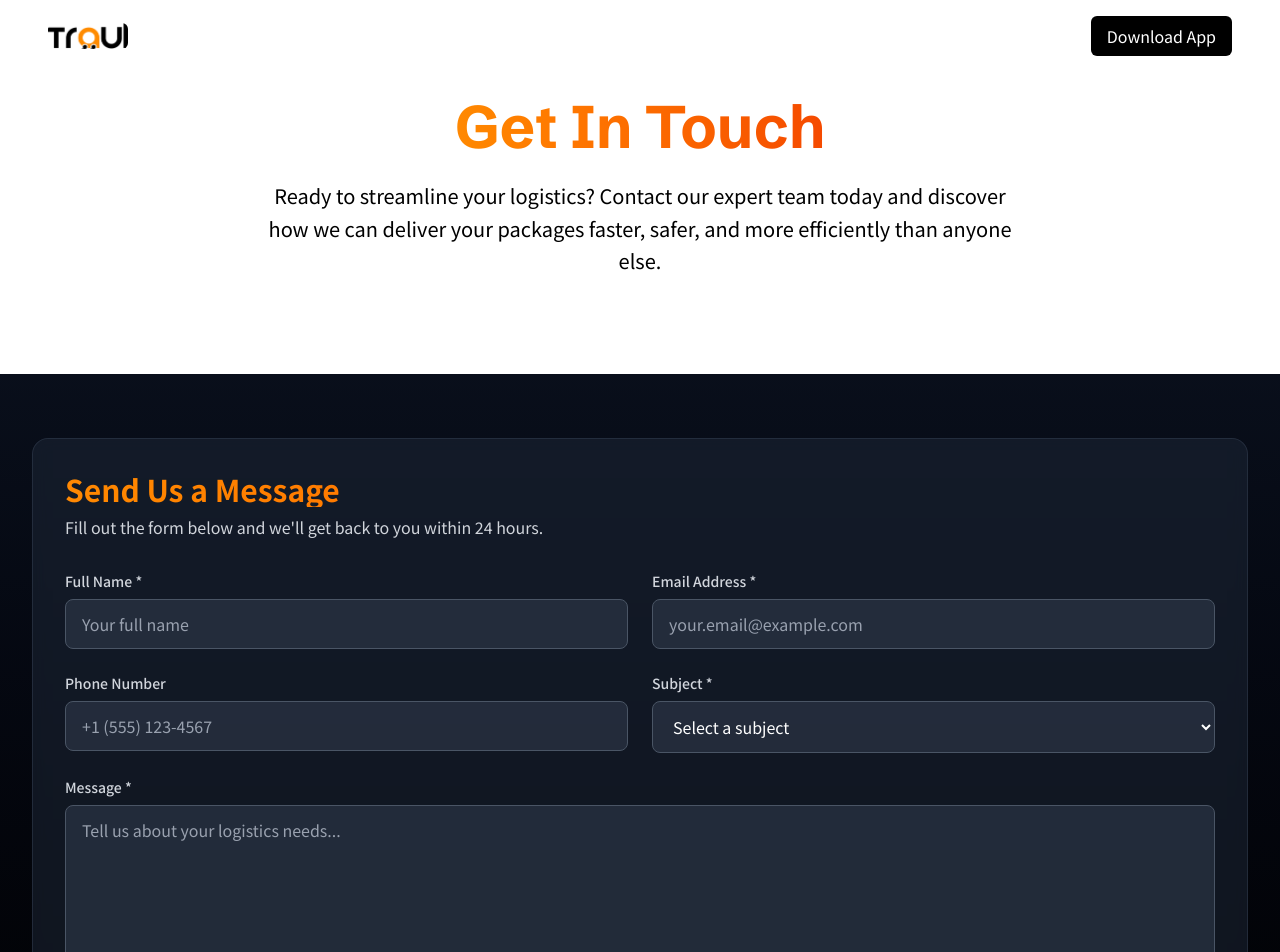
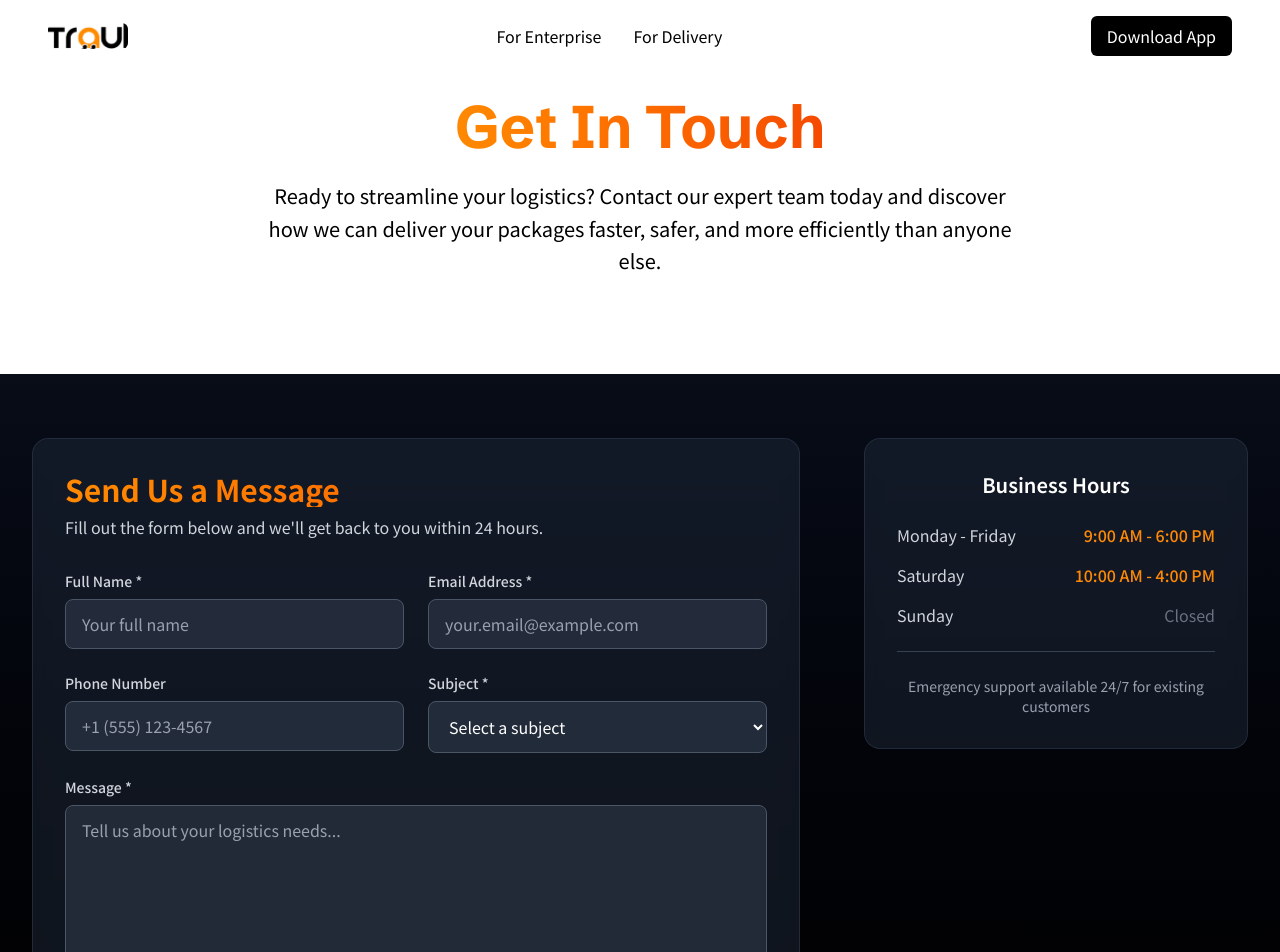
Before and after one commit to Traulteam/traul, a React (Vite) app: page /contact-us in a window 1280 px wide. Shown: the top 952 px of the page. Built offline with nearby package versions, Linux system fonts and the light colour scheme.

Commit message:
added privacy policy page

```diff
--- a/src/Components/Header.jsx
+++ b/src/Components/Header.jsx
@@ -83,13 +83,13 @@ function Header() {
         <nav className="hidden md:flex items-center justify-center flex-1 gap-8">
           <Link
             to="/contact-us"
-            className="hover:font-semibold text-sm lg:text-base"
+            className="hover:font-semibold text-sm lg:text-base text-black"
           >
             For Enterprise
           </Link>
           <Link
             to="/contact-us"
-            className="hover:font-semibold text-sm lg:text-base"
+            className="hover:font-semibold text-sm lg:text-base text-black"
           >
             For Delivery
           </Link>
--- a/src/Pages/ContactPage.jsx
+++ b/src/Pages/ContactPage.jsx
@@ -122,11 +122,11 @@ const ContactPage = () => {
         </div>
       </div>
 
-      {/* Contact Form & Info Section */}
+      {/* Contact Form & Business Hours Section */}
       <div className="max-w-7xl mx-auto px-4 sm:px-6 lg:px-8 py-16">
         <div className="flex flex-col lg:flex-row justify-between gap-16">
           {/* Contact Form */}
-          <div className="w-full">
+          <div className="w-full lg:w-2/3">
             <div className="bg-gray-800/50 backdrop-blur-sm rounded-2xl p-8 border border-gray-700/50">
               <h2 className="text-3xl font-bold mb-2 text-transparent bg-clip-text bg-gradient-to-r from-orange-400 to-orange-600">
                 Send Us a Message
@@ -248,34 +248,10 @@ const ContactPage = () => {
               </div>
             </div>
           </div>
-        </div>
-
-        {/* Contact Cards */}
-        <div className="grid grid-cols-1 md:grid-cols-2 gap-8 mt-16">
-          {contactInfo.map((info, index) => (
-            <div
-              key={index}
-              className="group bg-gray-800/50 hover:bg-gray-800/70 backdrop-blur-sm rounded-2xl p-8 transition-all duration-300 transform hover:scale-105 border border-gray-700/50 hover:border-orange-500/50"
-            >
-              <div className="w-16 h-16 bg-gradient-to-r from-orange-500 to-orange-600 rounded-2xl flex items-center justify-center mb-6 group-hover:shadow-lg group-hover:shadow-orange-500/25 transition-all duration-300">
-                <div className="text-white">{info.icon}</div>
-              </div>
-              <h3 className="text-xl font-semibold mb-4 text-white group-hover:text-orange-400 transition-colors">
-                {info.title}
-              </h3>
-              <p className="text-gray-300 mb-6 whitespace-pre-line leading-relaxed">
-                {info.content}
-              </p>
-              <button className="text-orange-400 hover:text-orange-300 font-medium transition-colors group-hover:underline">
-                {info.action} →
-              </button>
-            </div>
-          ))}
-        </div>
 
           {/* Business Hours */}
-        <div className="flex justify-center mt-16">
-          <div className="w-full max-w-md bg-gray-800/50 backdrop-blur-sm rounded-2xl p-8 border border-gray-700/50">
+          <div className="w-full lg:w-1/3">
+            <div className="bg-gray-800/50 backdrop-blur-sm rounded-2xl p-8 border border-gray-700/50 h-fit">
               <h3 className="text-xl font-semibold mb-6 text-white text-center">
                 Business Hours
               </h3>
@@ -305,6 +281,30 @@ const ContactPage = () => {
             </div>
           </div>
         </div>
+
+        {/* Contact Cards */}
+        <div className="grid grid-cols-1 md:grid-cols-2 gap-8 mt-16">
+          {contactInfo.map((info, index) => (
+            <div
+              key={index}
+              className="group bg-gray-800/50 hover:bg-gray-800/70 backdrop-blur-sm rounded-2xl p-8 transition-all duration-300 transform hover:scale-105 border border-gray-700/50 hover:border-orange-500/50"
+            >
+              <div className="w-16 h-16 bg-gradient-to-r from-orange-500 to-orange-600 rounded-2xl flex items-center justify-center mb-6 group-hover:shadow-lg group-hover:shadow-orange-500/25 transition-all duration-300">
+                <div className="text-white">{info.icon}</div>
+              </div>
+              <h3 className="text-xl font-semibold mb-4 text-white group-hover:text-orange-400 transition-colors">
+                {info.title}
+              </h3>
+              <p className="text-gray-300 mb-6 whitespace-pre-line leading-relaxed">
+                {info.content}
+              </p>
+              <button className="text-orange-400 hover:text-orange-300 font-medium transition-colors group-hover:underline">
+                {info.action} →
+              </button>
+            </div>
+          ))}
+        </div>
+      </div>
     </div>
   );
 };
```
Lines whose indentation alone changed are shown as unchanged.
